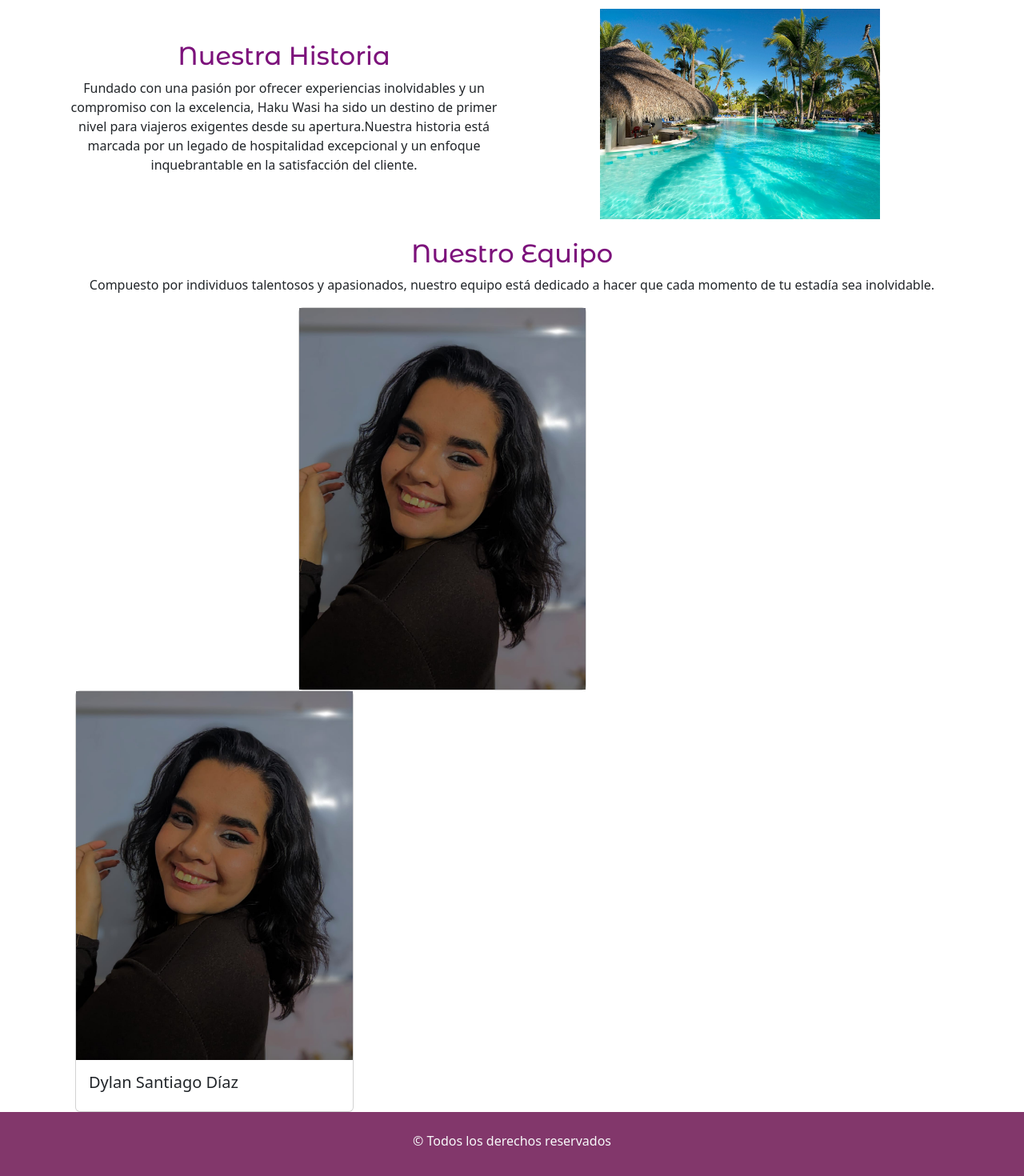
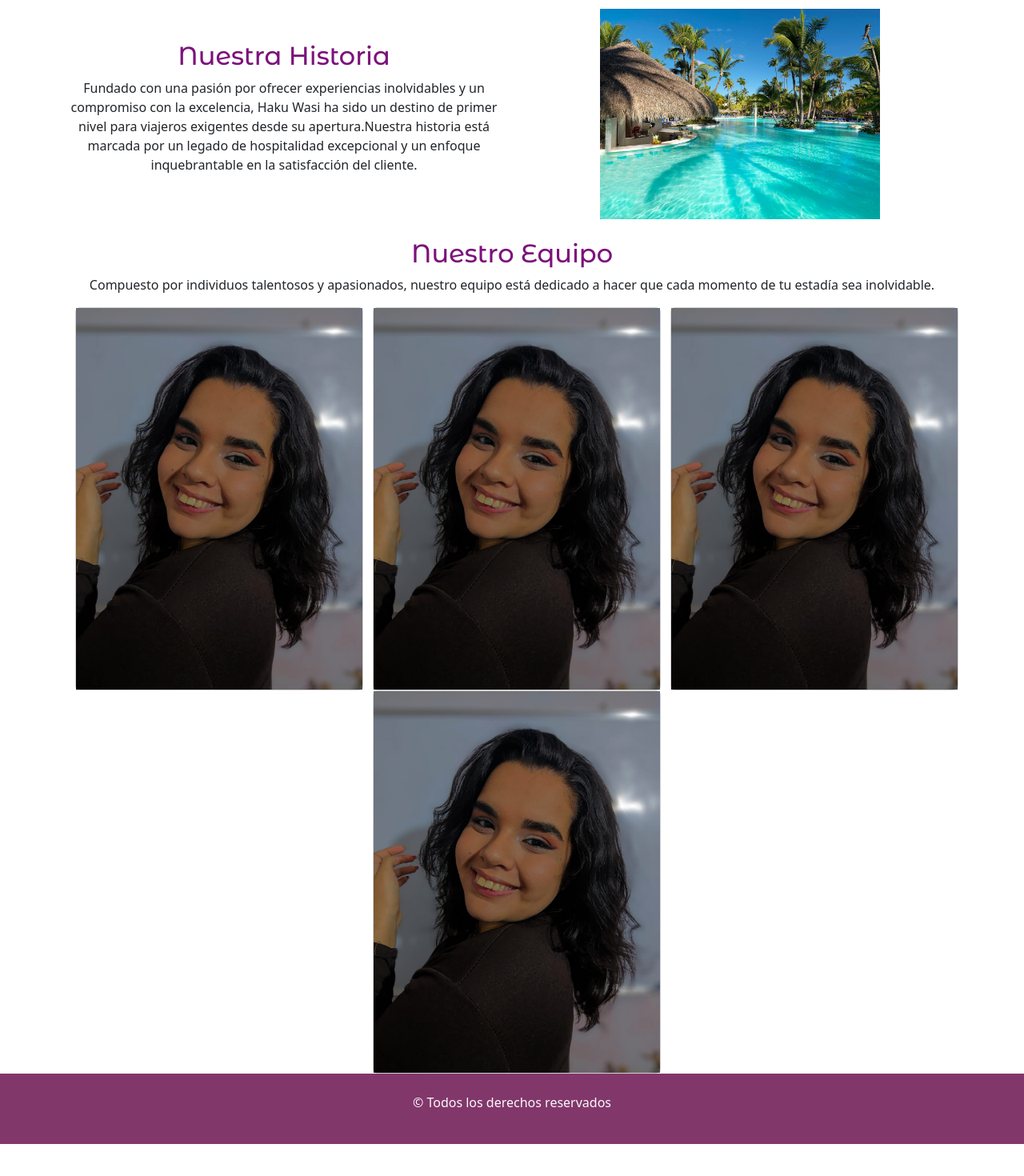
Before and after one commit to Pabmoy25/proyectoHotel-FrontEnd, a React (Vite) app: page /nosotros in a window 1280 px wide. Shown: the part 749-2219 px from the top of the page at 80% size. After the commit the page ends 2179 px from the top, so only its background shows below. Built offline with nearby package versions, Linux system fonts and the light colour scheme.

Commit message:
agregue las card de mi equipo y dimos formato con prettier

```diff
--- a/src/components/pages/SobreNosotros.jsx
+++ b/src/components/pages/SobreNosotros.jsx
@@ -103,7 +103,7 @@ const SobreNosotros = () => {
 
       <section className="container">
         <section className="row justify-content-center align-items-center">
-    <div className="col-lg-6">
+          <div className="col-lg-4 col-md-6 col-sm-12">
             <div className="card cardEquipo">
               <div className="imageEquipo">
                 <img
@@ -117,9 +117,112 @@ const SobreNosotros = () => {
                 <div className="centerEquipo">
                   <h2>Ortega Antonella</h2>
                   <p>
-              Lorem ipsum dolor sit amet, consectetur adipisicing elit. Atque
-              accusantium ea quibusdam aspernatur voluptas cumque aut eos vel
-              saepe adipisci.
+                    Lorem ipsum dolor sit amet, consectetur adipisicing elit.
+                    Atque accusantium ea quibusdam aspernatur voluptas cumque
+                    aut eos vel saepe adipisci.
+                  </p>
+                  <div class="social-buttons">
+                    <a
+                      href=""
+                      target="_blank"
+                      class="btnequipo btn-linkedin my-4"
+                    >
+                      LinkedIn
+                    </a>
+                    <a href="" target="_blank" class="btnequipo btn-github">
+                      GitHub
+                    </a>
+                  </div>
+                </div>
+              </div>
+            </div>
+          </div>
+
+          <div className="col-lg-4 col-md-6 col-sm-12">
+            <div className="card cardEquipo">
+              <div className="imageEquipo">
+                <img
+                  src={FotoAnto}
+                  alt="Hotel"
+                  className="img-fluid"
+                  width={350}
+                />
+              </div>
+              <div className="detailsEquipo">
+                <div className="centerEquipo">
+                  <h2>Ortega Antonella</h2>
+                  <p>
+                    Lorem ipsum dolor sit amet, consectetur adipisicing elit.
+                    Atque accusantium ea quibusdam aspernatur voluptas cumque
+                    aut eos vel saepe adipisci.
+                  </p>
+                  <div class="social-buttons">
+                    <a
+                      href=""
+                      target="_blank"
+                      class="btnequipo btn-linkedin my-4"
+                    >
+                      LinkedIn
+                    </a>
+                    <a href="" target="_blank" class="btnequipo btn-github">
+                      GitHub
+                    </a>
+                  </div>
+                </div>
+              </div>
+            </div>
+          </div>
+          <div className="col-lg-4 col-md-6 col-sm-12">
+            <div className="card cardEquipo">
+              <div className="imageEquipo">
+                <img
+                  src={FotoAnto}
+                  alt="Hotel"
+                  className="img-fluid"
+                  width={350}
+                />
+              </div>
+              <div className="detailsEquipo">
+                <div className="centerEquipo">
+                  <h2>Ortega Antonella</h2>
+                  <p>
+                    Lorem ipsum dolor sit amet, consectetur adipisicing elit.
+                    Atque accusantium ea quibusdam aspernatur voluptas cumque
+                    aut eos vel saepe adipisci.
+                  </p>
+                  <div class="social-buttons">
+                    <a
+                      href=""
+                      target="_blank"
+                      class="btnequipo btn-linkedin my-4"
+                    >
+                      LinkedIn
+                    </a>
+                    <a href="" target="_blank" class="btnequipo btn-github">
+                      GitHub
+                    </a>
+                  </div>
+                </div>
+              </div>
+            </div>
+          </div>
+          <div className="col-lg-4 col-md-6 col-sm-12">
+            <div className="card cardEquipo">
+              <div className="imageEquipo">
+                <img
+                  src={FotoAnto}
+                  alt="Hotel"
+                  className="img-fluid"
+                  width={350}
+                />
+              </div>
+              <div className="detailsEquipo">
+                <div className="centerEquipo">
+                  <h2>Ortega Antonella</h2>
+                  <p>
+                    Lorem ipsum dolor sit amet, consectetur adipisicing elit.
+                    Atque accusantium ea quibusdam aspernatur voluptas cumque
+                    aut eos vel saepe adipisci.
                   </p>
                   <div class="social-buttons">
                     <a
@@ -139,26 +242,6 @@ const SobreNosotros = () => {
           </div>
         </section>
       </section>
-
-
-      <div class="container">
-          <div class="row">
-            <div class="col-md-4">
-              <div class="card">
-              <img
-                  src={FotoAnto}
-                  alt="Hotel"
-                  className="img-fluid "
-                  width={350}
-                ></img>
-                <div class="card-body">
-                  <h5 class="card-title">Dylan Santiago Díaz</h5>
-                </div>
-              </div>
-            </div>
-
-          </div>
-</div>
     </>
   );
 };
```
Lines whose indentation alone changed are shown as unchanged.
